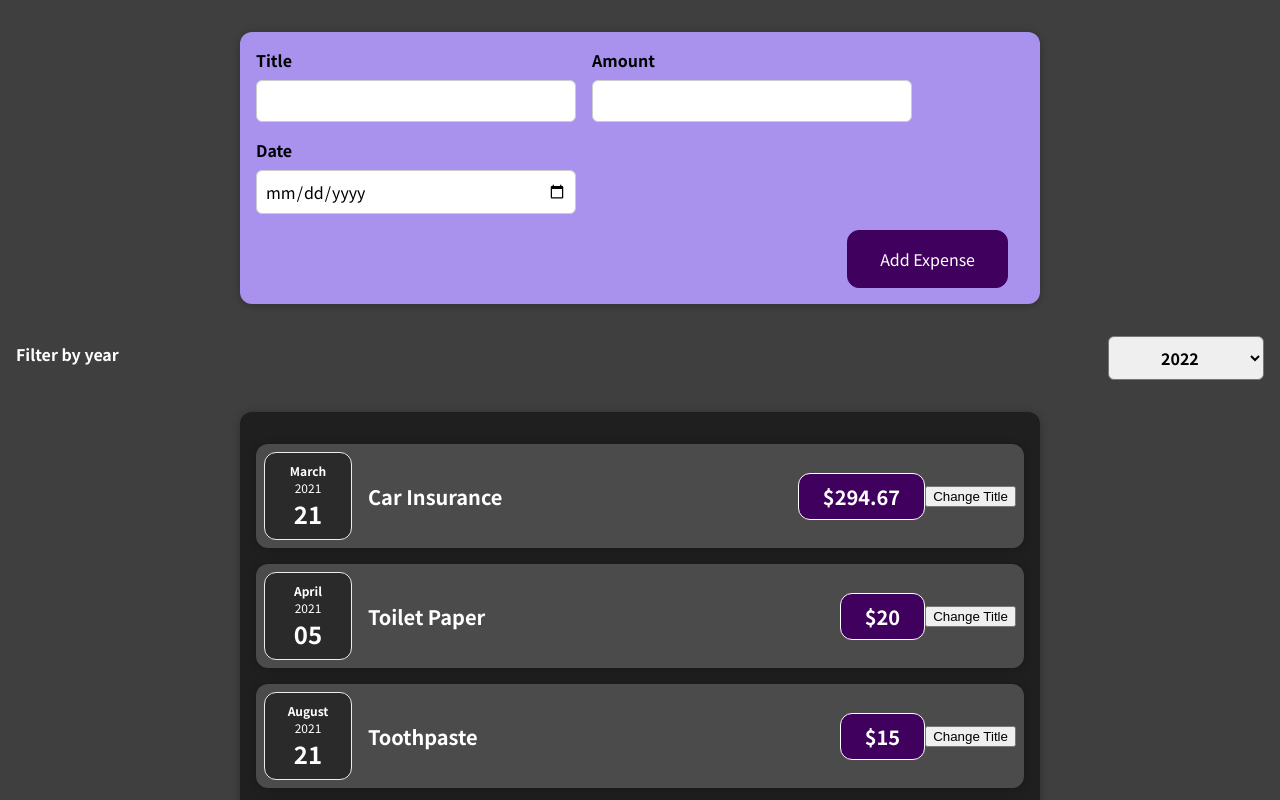
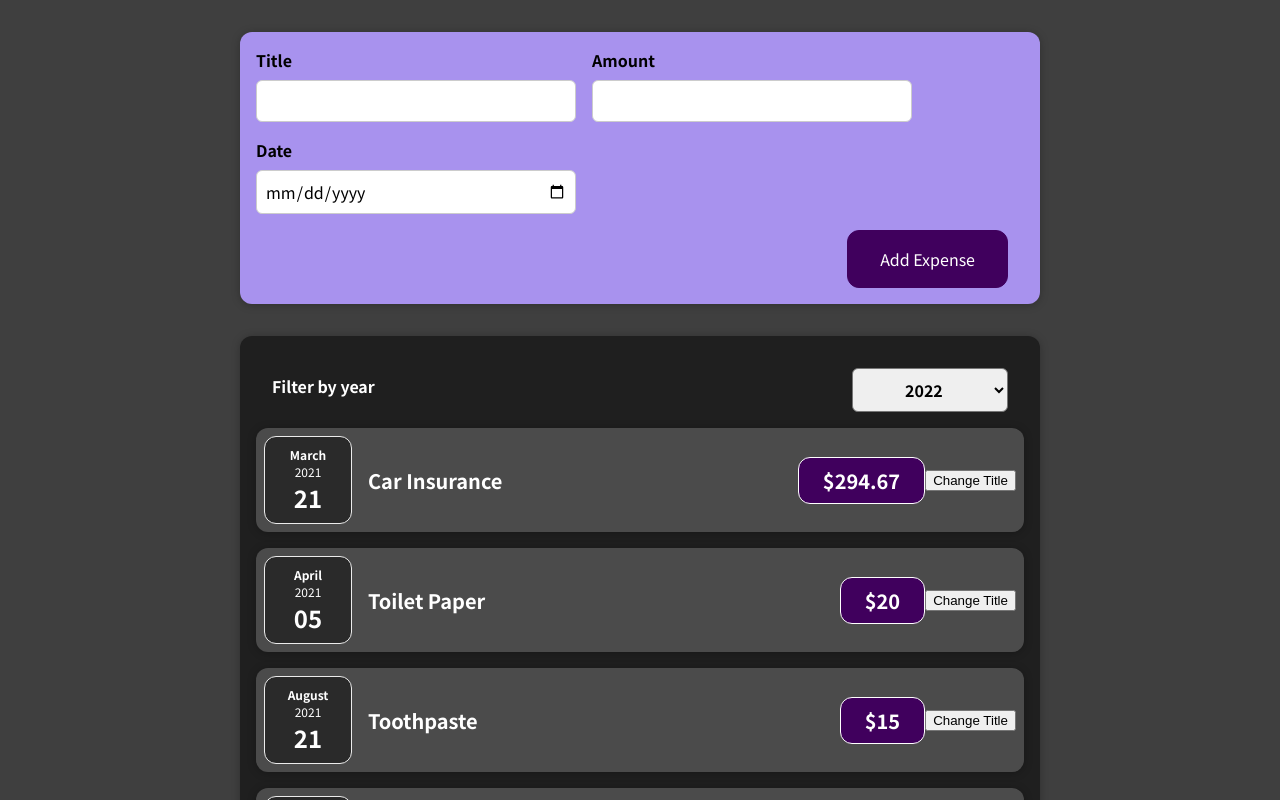
Before and after one commit to bduong94/react-complete-guide, a React (Create React App) app: page / in a window 1280 px wide. Shown: the top 800 px of the page. Built offline with nearby package versions, Linux system fonts and the light colour scheme.

Commit message:
Move filter into card

```diff
--- a/src/components/Expenses/ExpenseItemList.js
+++ b/src/components/Expenses/ExpenseItemList.js
@@ -9,7 +9,6 @@ export default function ExpenseItemList(props) {
 
   const filterYearHandler = (year) => {
     setFilteredYear(year);
-    console.log(year);
   };
 
   const expensesList = props.expenses.map((expense) => {
@@ -24,9 +23,9 @@ export default function ExpenseItemList(props) {
   });
 
   return (
-    <div>
+    <Card className="expenses">
       <ExpensesFilter onFilterYear={filterYearHandler} />
-      <Card className="expenses">{expensesList}</Card>
-    </div>
+      {expensesList}
+    </Card>
   );
 }
```
